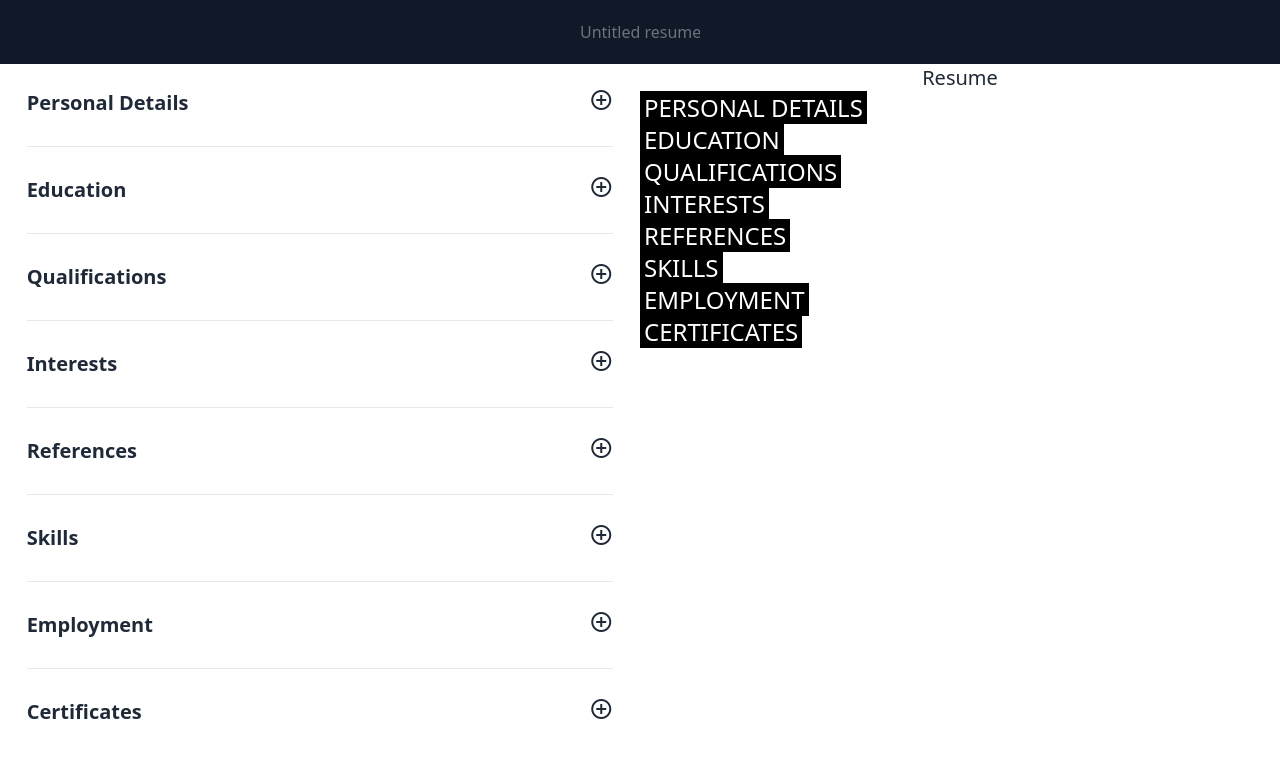
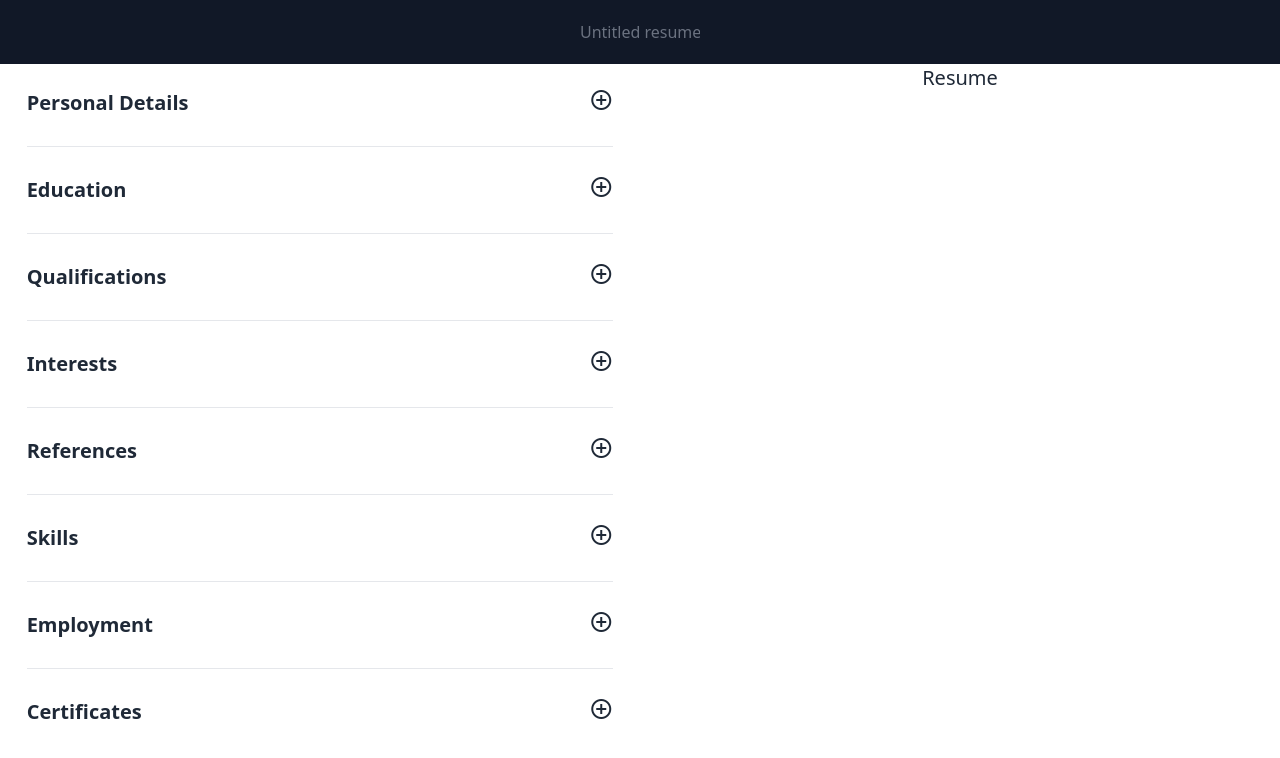
Before and after one commit to Ja-Uyoma/CV-Application, a React (Vite) app: page / in a window 1280 px wide. Shown: the top 758 px of the page. Built offline with nearby package versions, Linux system fonts and the light colour scheme.

Commit message:
feat: only render preview descriptions if their stores have data

```diff
--- a/src/components/certificates/certificates-preview.tsx
+++ b/src/components/certificates/certificates-preview.tsx
@@ -8,11 +8,15 @@ export function CertificatesPreview() {
 
   return (
     <>
-      <p>
-        <span className="uppercase text-2xl bg-black text-white px-1">
-          Certificates
-        </span>
-      </p>
+      {certificate || description ? (
+        <p>
+          <span className="uppercase text-2xl bg-black text-white px-1">
+            Certificates
+          </span>
+        </p>
+      ) : (
+        <></>
+      )}
 
       {certificate}
       <MonthsPreview />
--- a/src/components/education/education-preview.tsx
+++ b/src/components/education/education-preview.tsx
@@ -7,13 +7,21 @@ export function EducationPreview() {
   const endDate = useEducationStore((state) => state.endDate);
   const description = useEducationStore((state) => state.description);
 
+  const storeHasData = () => {
+    return education || school || startDate || endDate || description;
+  };
+
   return (
     <>
-      <p>
-        <span className="uppercase text-2xl bg-black text-white px-1">
-          Education
-        </span>
-      </p>
+      {storeHasData() ? (
+        <p>
+          <span className="uppercase text-2xl bg-black text-white px-1">
+            Education
+          </span>
+        </p>
+      ) : (
+        <></>
+      )}
 
       <p>{education}</p>
       <p>{school}</p>
--- a/src/components/employment/employment-preview.tsx
+++ b/src/components/employment/employment-preview.tsx
@@ -7,13 +7,21 @@ export function EmploymentPreview() {
   const endDate = useEmploymentStore((state) => state.endDate);
   const description = useEmploymentStore((state) => state.description);
 
+  const storeHasData = () => {
+    return position || employer || startDate || endDate || description;
+  };
+
   return (
     <>
-      <p>
-        <span className="uppercase text-2xl bg-black text-white px-1">
-          Employment
-        </span>
-      </p>
+      {storeHasData() ? (
+        <p>
+          <span className="uppercase text-2xl bg-black text-white px-1">
+            Employment
+          </span>
+        </p>
+      ) : (
+        <></>
+      )}
 
       {position}
       {employer}
--- a/src/components/interests/interests-preview.tsx
+++ b/src/components/interests/interests-preview.tsx
@@ -5,11 +5,15 @@ export function InterestsPreview() {
 
   return (
     <>
-      <p>
-        <span className="uppercase text-2xl bg-black text-white px-1">
-          Interests
-        </span>
-      </p>
+      {interests ? (
+        <p>
+          <span className="uppercase text-2xl bg-black text-white px-1">
+            Interests
+          </span>
+        </p>
+      ) : (
+        <></>
+      )}
 
       {interests}
     </>
--- a/src/components/personal-details/personal-details-preview.tsx
+++ b/src/components/personal-details/personal-details-preview.tsx
@@ -10,13 +10,31 @@ export function PersonalDetailsPreview() {
   const postCode = usePersonalStore((state) => state.postCode);
   const city = usePersonalStore((state) => state.city);
 
+  const storeHasData = () => {
+    return (
+      givenName ||
+      familyName ||
+      headline ||
+      emailAddress ||
+      phoneNumber ||
+      address ||
+      postCode ||
+      city
+    );
+  };
+
   return (
     <>
-      <p>
-        <span className="uppercase text-2xl bg-black text-white px-1">
-          Personal Details
-        </span>
-      </p>
+      {storeHasData() ? (
+        <p>
+          <span className="uppercase text-2xl bg-black text-white px-1">
+            Personal Details
+          </span>
+        </p>
+      ) : (
+        <></>
+      )}
+
       <p>
         <span>{givenName}</span> <span>{familyName}</span>
       </p>
--- a/src/components/qualifications/qualifications-preview.tsx
+++ b/src/components/qualifications/qualifications-preview.tsx
@@ -7,11 +7,15 @@ export function QualificationsPreview() {
 
   return (
     <>
-      <p>
-        <span className="uppercase text-2xl bg-black text-white px-1">
-          Qualifications
-        </span>
-      </p>
+      {qualifications ? (
+        <p>
+          <span className="uppercase text-2xl bg-black text-white px-1">
+            Qualifications
+          </span>
+        </p>
+      ) : (
+        <></>
+      )}
 
       {qualifications}
     </>
--- a/src/components/references/references-preview.tsx
+++ b/src/components/references/references-preview.tsx
@@ -5,11 +5,15 @@ export function ReferencesPreview() {
 
   return (
     <>
-      <p>
-        <span className="uppercase text-2xl bg-black text-white px-1">
-          References
-        </span>
-      </p>
+      {references ? (
+        <p>
+          <span className="uppercase text-2xl bg-black text-white px-1">
+            References
+          </span>
+        </p>
+      ) : (
+        <></>
+      )}
 
       {references}
     </>
--- a/src/components/skills/skills-preview.tsx
+++ b/src/components/skills/skills-preview.tsx
@@ -5,11 +5,15 @@ export function SkillsPreview() {
 
   return (
     <>
-      <p>
-        <span className="uppercase text-2xl bg-black text-white px-1">
-          Skills
-        </span>
-      </p>
+      {skills ? (
+        <p>
+          <span className="uppercase text-2xl bg-black text-white px-1">
+            Skills
+          </span>
+        </p>
+      ) : (
+        <></>
+      )}
 
       {skills}
     </>
```
